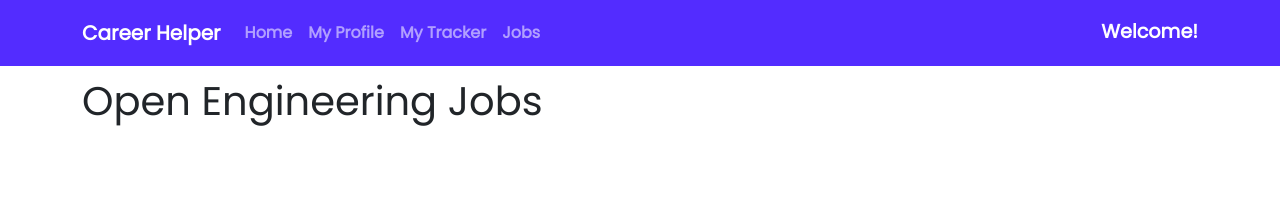
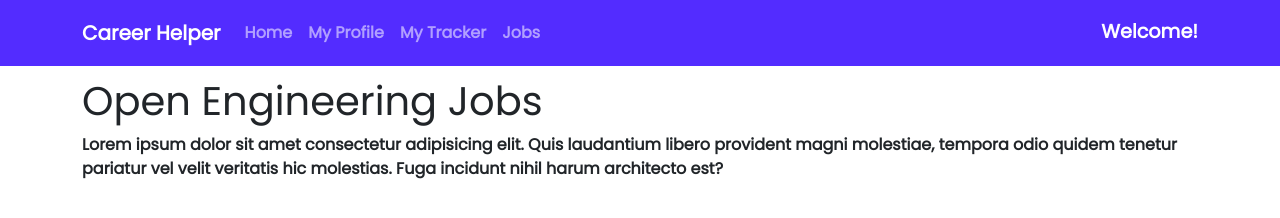
Before and after one commit to yianan261/Career_Helper_App, a website: page public/jobs.html in a window 1280 px wide. Drawn offline with nearby package versions, Linux system fonts and the light colour scheme.

Commit message:
changed profile and tracker html page layout

```diff
--- a/public/css/navbar.css
+++ b/public/css/navbar.css
@@ -18,6 +18,12 @@ nav {
   justify-self: start;
 }
 
+/* .navContainer {
+  display: flex;
+  justify-self: start;
+  margin-left: 10%;
+} */
+
 #navLinks {
   justify-content: start;
 }
--- a/public/css/profile.css
+++ b/public/css/profile.css
@@ -0,0 +1,3 @@
+.mainDiv {
+  padding-top: 6%;
+}
--- a/public/css/tracker.css
+++ b/public/css/tracker.css
@@ -0,0 +1,3 @@
+.mainDiv {
+  padding-top: 6%;
+}
--- a/public/jobs.html
+++ b/public/jobs.html
@@ -19,7 +19,7 @@
     <link
         href="https://fonts.googleapis.com/css2?family=DM+Sans&family=Open+Sans:wght@300&family=Poppins:wght@100;400&display=swap"
         rel="stylesheet">
-    <title>My Profile</title>
+    <title>Jobs</title>
 
 </head>
 
@@ -51,11 +51,14 @@
             <span id="welcome">Welcome!</span>
 
     </nav>
-    <div class="container mainDiv">
+    <div class="container-xl mainDiv">
         <main>
             <h1>Open Engineering Jobs</h1>
             <section>
-                <div id="jobPosts"></div>
+                <div id="jobPosts">Lorem ipsum dolor sit amet consectetur adipisicing elit. Quis laudantium libero
+                    provident magni molestiae, tempora odio quidem tenetur pariatur vel velit veritatis hic molestias.
+                    Fuga incidunt nihil harum architecto est?</div>
+
             </section>
         </main>
     </div>
```
Also changed, not shown: public/profile.html (+10 -3 lines), public/tracker.html (+6 -3 lines).
